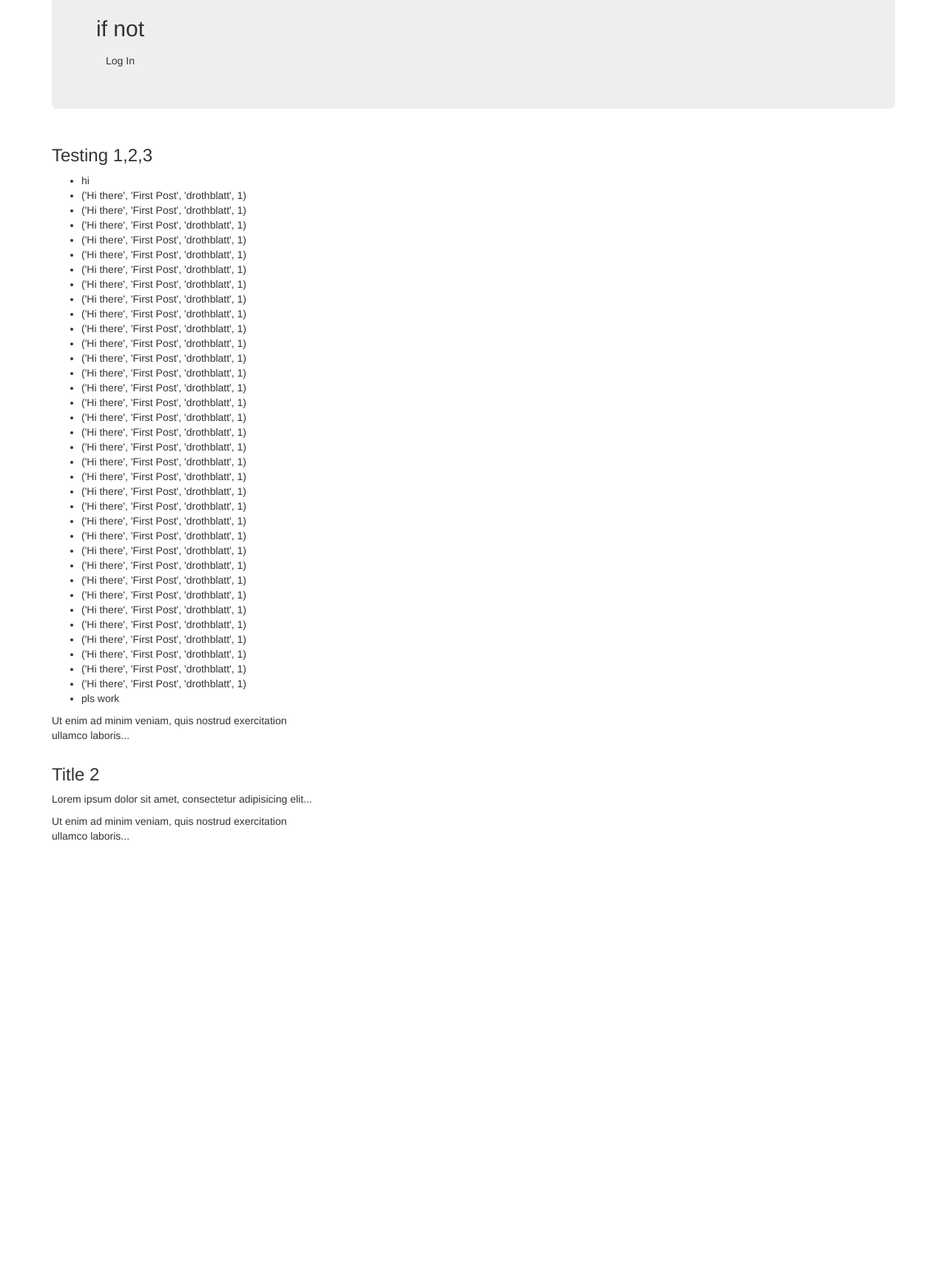
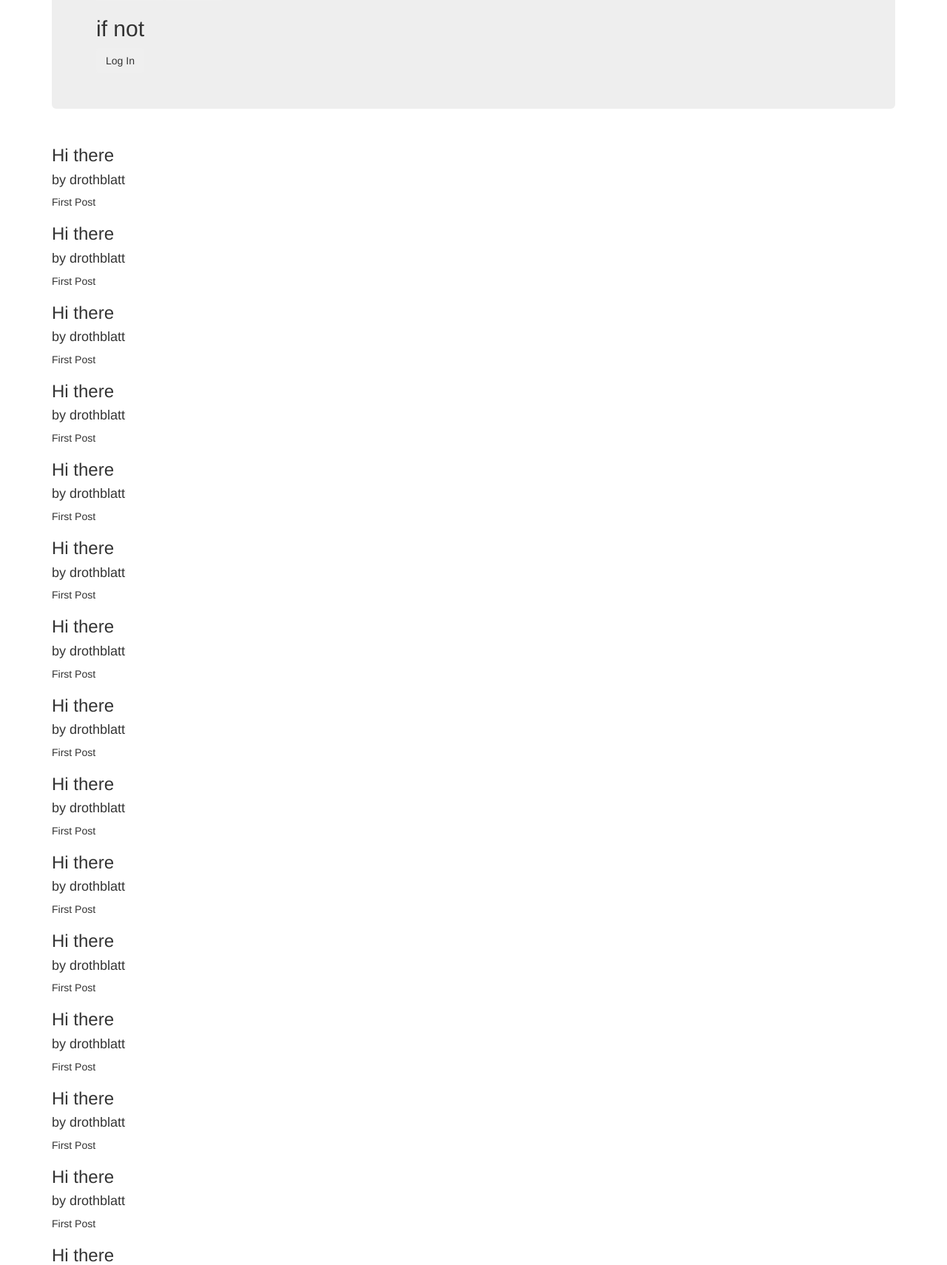
Before and after one commit to psydeolite/bloginator, a Flask app: page /home in a window 1280 px wide. Shown: the part 232-1942 px from the top of the page at 74% size. Before the commit the page ends 1368 px from the top, so only its background shows below. Run offline with Flask 2, Linux system fonts and the light colour scheme; data comes from the database, SQL or seed files in the repository; both versions use the stored data as it was after the commit; some libraries are stand-ins or nearby versions.

Commit message:
showing entries

```diff
--- a/templates/home.html
+++ b/templates/home.html
@@ -21,28 +21,16 @@
   </div>
   <div class="row">
     <div class="col-sm-4">
-      <h3>Testing 1,2,3</h3>
-      <p>
-	<ul>
-	  <li> hi </li>
-	{% for r in results %}
-	  <li> {{r}} </li>
-	{% endfor %}
-	  <li> pls work </li>
-	</ul>
-      </p>
-      <p>Ut enim ad minim veniam, quis nostrud exercitation ullamco laboris...</p>
+    {% for r in results %}
+    <h3> {{r[0]}} </h3>
+    <h4> by {{r[2]}} </h4>
+    <p>
+        {{r[1]}}
+    </p>
+    {% endfor %}
     </div>
   </div>
-<div class="row">
-    <div class="col-sm-4">
-      <h3>Title 2</h3>
-      <p>Lorem ipsum dolor sit amet, consectetur adipisicing elit...</p>
-      <p>Ut enim ad minim veniam, quis nostrud exercitation ullamco laboris...</p>
-    </div>
 
-  </div>
-</div>
 
 
 </body>
```
Also changed, not shown: database.db.
